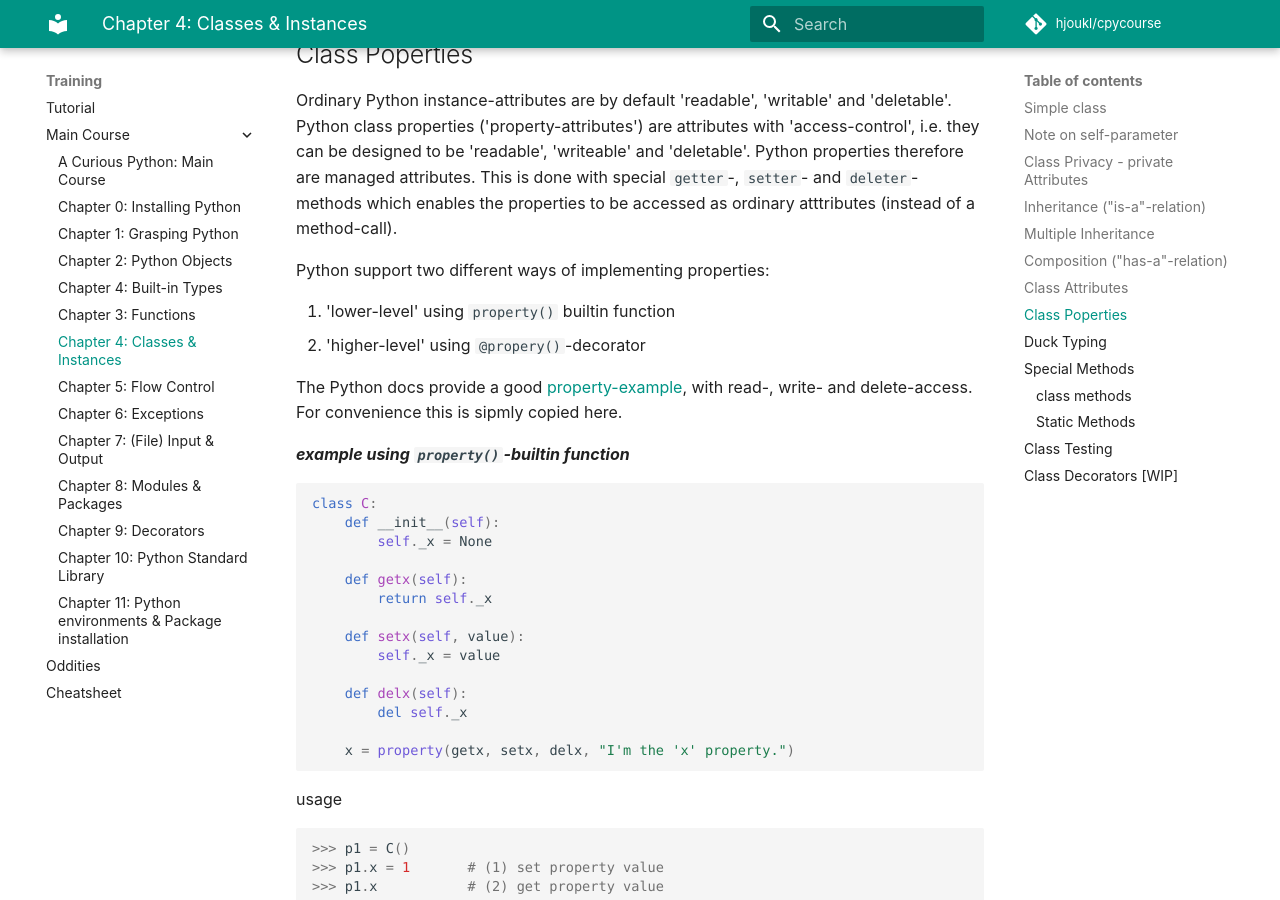
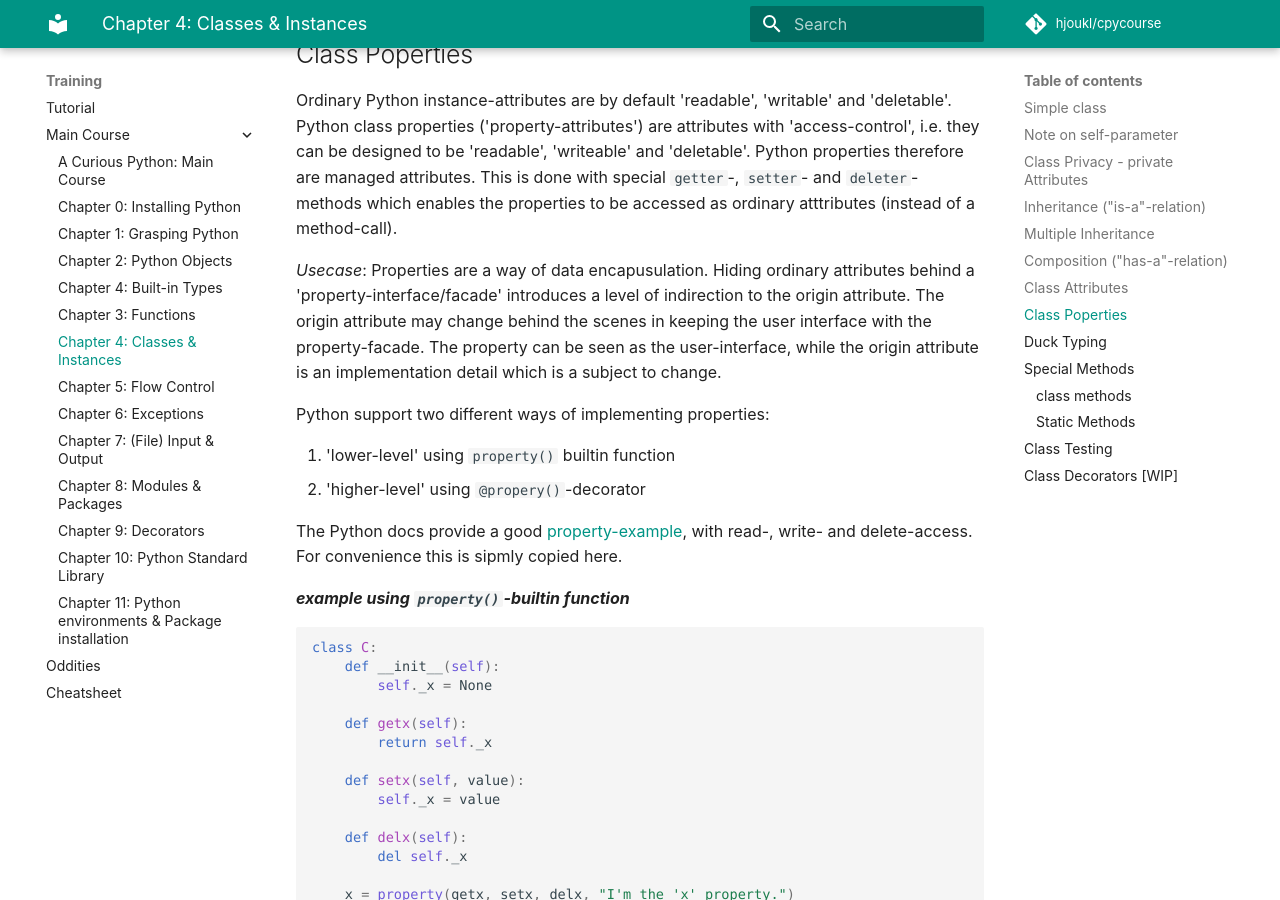
Before and after one commit to rkluger68/cpycourse, an MkDocs documentation site: the page built from docs/training/main-course/classes-instances.md, in a window 1280 px wide and 900 px high, scrolled down 6410 px. Built offline with MkDocs 1.6.1 and Material for MkDocs 9.7.7, drawn with Linux system fonts in a browser that asks for light colours; comment, search, counter and statistics services are not loaded.

Commit message:
Update classes-instances.md
Addition to  section 'Class Properties'

```diff
--- a/docs/training/main-course/classes-instances.md
+++ b/docs/training/main-course/classes-instances.md
@@ -278,6 +278,9 @@ As opposed to 'instance'-attributes 'class'-attributes are common to all class i
 
 Ordinary Python instance-attributes are by default 'readable', 'writable' and 'deletable'. Python class properties ('property-attributes') are attributes with 'access-control', i.e. they can be designed to be 'readable', 'writeable' and 'deletable'. Python properties therefore are managed attributes. This is done with special `getter`-, `setter`- and `deleter`- methods which enables the properties to be accessed as ordinary atttributes (instead of a method-call).
 
+*Usecase*:
+Properties are a way of data encapusulation. Hiding ordinary attributes behind a 'property-interface/facade' introduces a level of indirection to the origin attribute. The origin attribute may change behind the scenes in keeping the user interface with the property-facade. The property can be seen as the user-interface, while the origin attribute is an implementation detail which is a subject to change.
+
 Python support two different ways of implementing properties:
 
 1. 'lower-level' using `property()` builtin function
```
